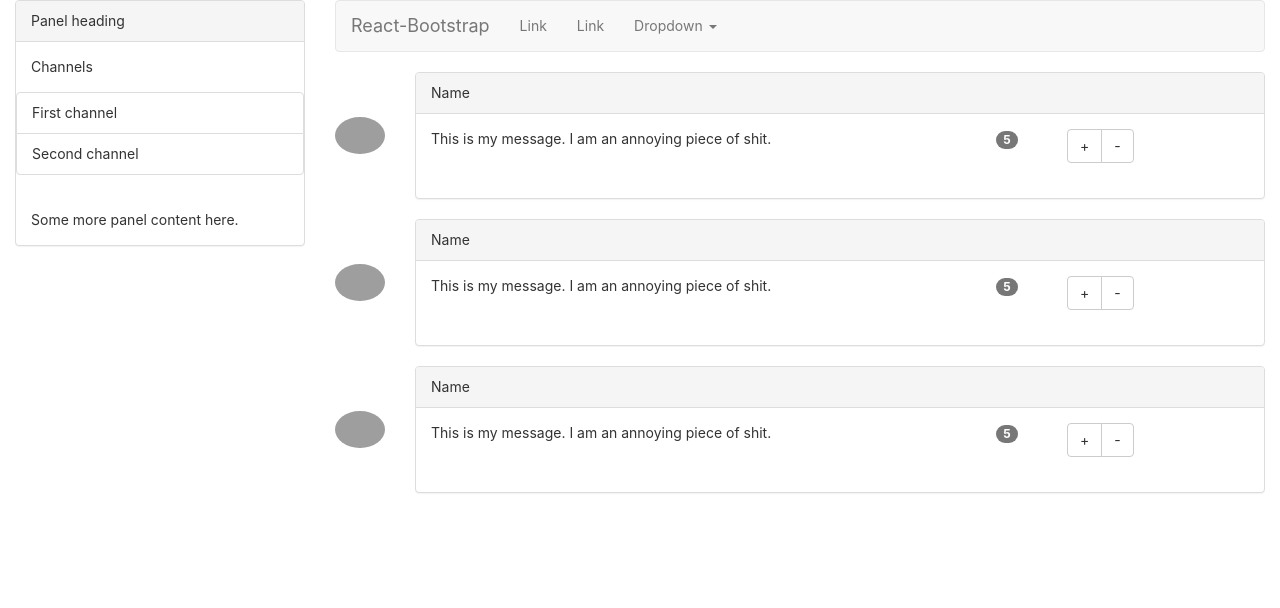
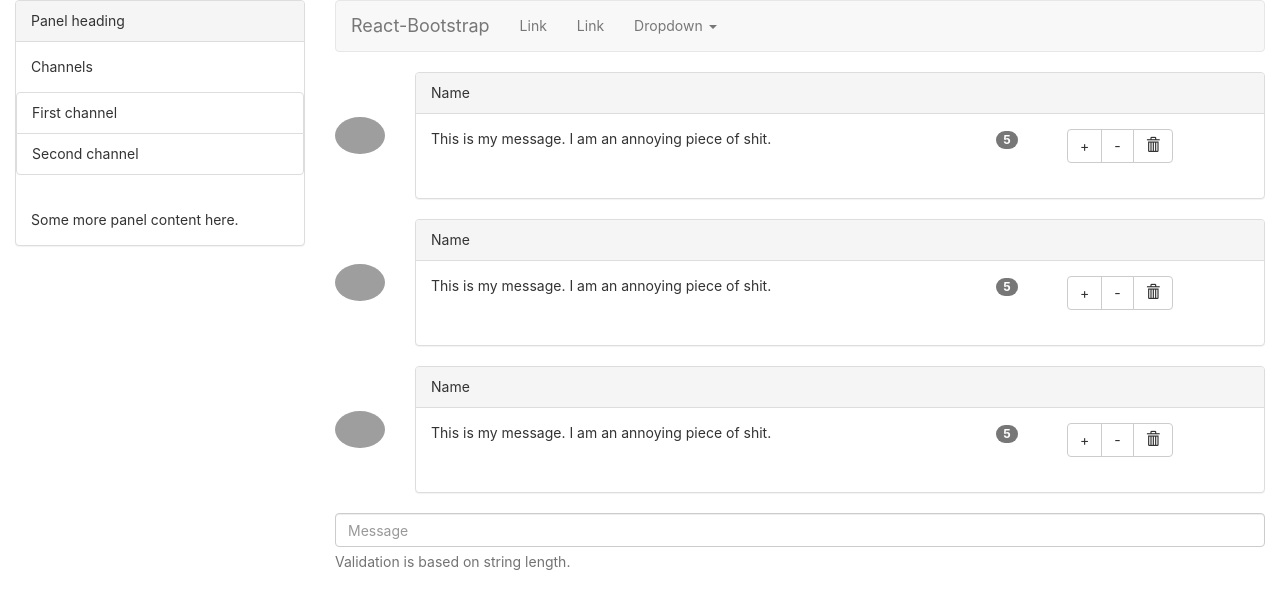
Before and after one commit to adamkral12/PV247, a React (Create React App) app: page / in a window 1280 px wide. Shown: the top 608 px of the page. Built offline with nearby package versions, Linux system fonts and the light colour scheme; grey boxes are pictures that could not be loaded; the HTML template or start-up script is replaced by a standard one.

Commit message:
MessageForm and delete message button added, delete message button will need a condition based on which it will or will not be rendered

```diff
--- a/src/Screen/Body/MessageBoard.js
+++ b/src/Screen/Body/MessageBoard.js
@@ -1,5 +1,6 @@
 import React, { Component } from 'react';
 import Post from "./Post";
+import MessageForm from "./MessageForm";
 
 export default class MessageBoard extends Component {
     render() {
@@ -8,6 +9,7 @@ export default class MessageBoard extends Component {
                 <Post/>
                 <Post/>
                 <Post/>
+                <MessageForm/>
             </div>
         );
     }
--- /dev/null
+++ b/src/Screen/Body/MessageForm.js
@@ -0,0 +1,30 @@
+import React, { Component } from 'react';
+import {FormControl, FormGroup, HelpBlock} from "react-bootstrap";
+
+export default class MessageForm extends Component {
+    render() {
+        return (
+            <div>
+                <form>
+                    <FormGroup
+                        controlId="formBasicText"
+                        validationState={this.getValidationState()}
+                    >
+                        <FormControl
+                            type="text"
+                            value={""}//this.state.value}
+                            placeholder="Message"
+                            onChange={this.handleChange}
+                        />
+                        <FormControl.Feedback />
+                        <HelpBlock>Validation is based on string length.</HelpBlock>
+                    </FormGroup>
+                </form>
+            </div>
+    );
+    }
+
+    getValidationState() {
+        return undefined;
+    }
+}
--- a/src/Screen/Body/Post.js
+++ b/src/Screen/Body/Post.js
@@ -1,6 +1,6 @@
 import React, { Component } from 'react';
 import Col from "react-bootstrap/es/Col";
-import {Badge, Button, ButtonGroup, Image, Panel, Row} from "react-bootstrap";
+import {Badge, Button, ButtonGroup, Glyphicon, Image, Panel, Row} from "react-bootstrap";
 import './Post.css'
 import './../../index.css';
 
@@ -37,6 +37,9 @@ export default class Post extends Component {
                                         <ButtonGroup>
                                             <Button>+</Button>
                                             <Button>-</Button>
+                                            {true && <Button>
+                                                <Glyphicon glyph="glyphicon glyphicon-trash"/>
+                                            </Button>}
                                         </ButtonGroup>
                                     </Col>
                                 </Row>
```
